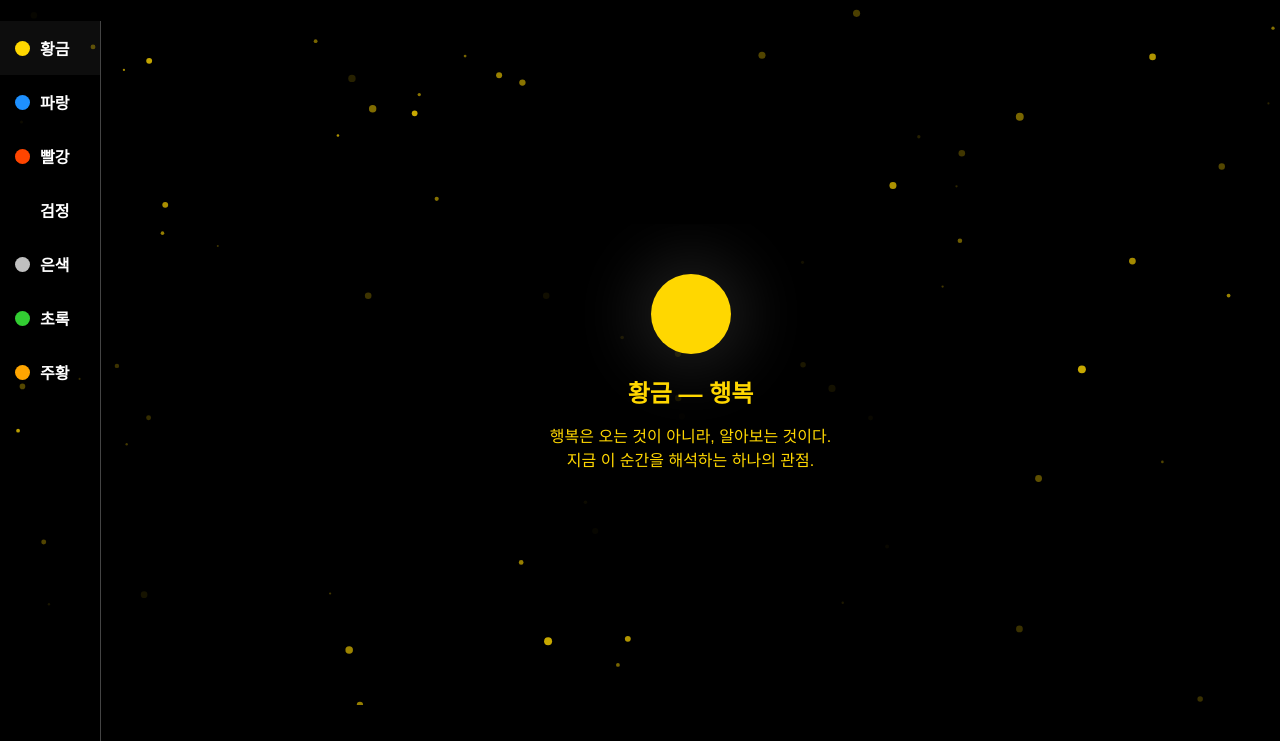
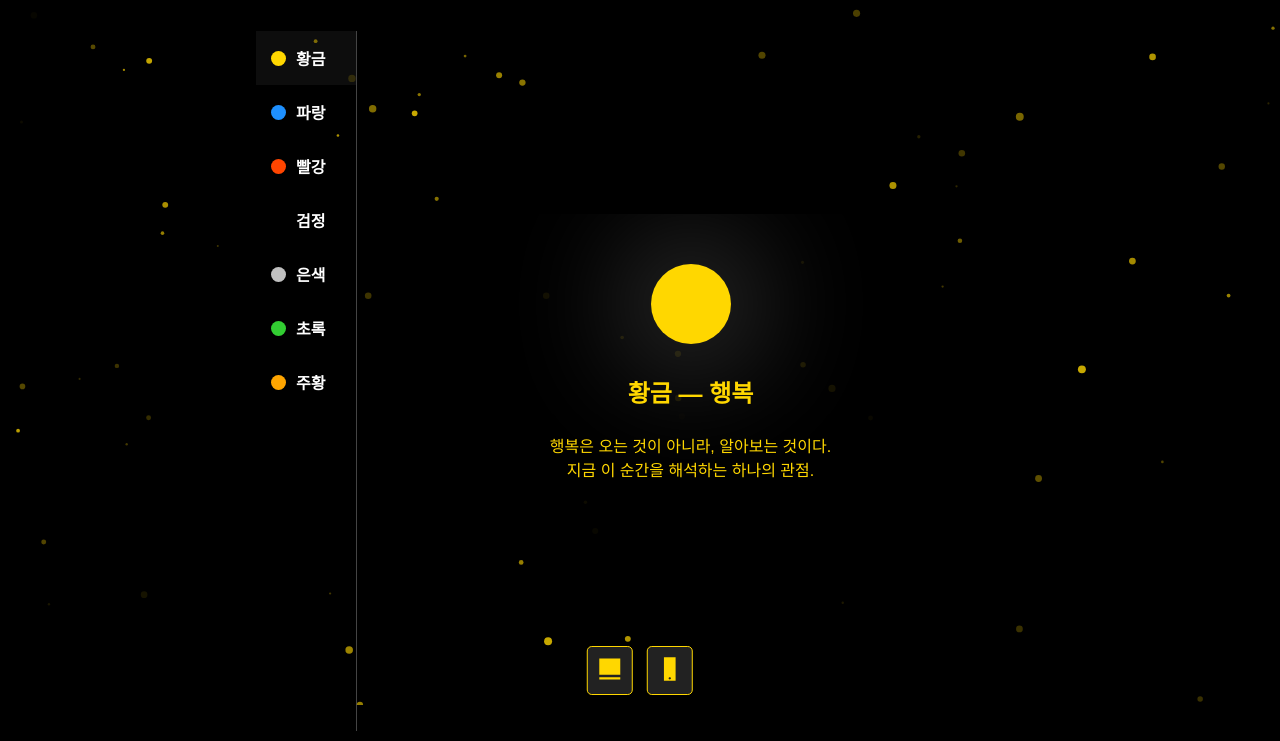
Before and after one commit to sodaus1213-png/eidos_code, a plain HTML site: page index.html in a window 1280 px wide. Shown: the part 95-836 px from the top of the page. Drawn offline with Linux system fonts and the light colour scheme.

Commit message:
Add files via upload

```diff
--- a/index.html
+++ b/index.html
@@ -12,30 +12,32 @@
     color: #fff;
     overflow-x: hidden;
     position: relative;
+    transition: max-width 0.3s ease;
   }
 
   header {
     text-align: center;
-    padding: 20px 10px 10px 10px;
+    padding: 20px 10px;
   }
   header h1 {
-    font-size: 2em;
     margin: 0;
     color: #fff;
+    font-size: 2em;
   }
   header p {
+    margin-top: 5px;
+    color: #ccc;
     font-size: 0.9em;
-    color: #ccc;
-    margin-top: 5px;
+    max-width: 600px;
   }
 
   .container {
     display: flex;
     flex-direction: row;
-    min-height: calc(100vh - 80px);
+    min-height: calc(100vh - 100px);
   }
 
-  /* 세로 탭 목록 */
+  /* 세로 탭 */
   .tabs {
     display: flex;
     flex-direction: column;
@@ -64,25 +66,28 @@
   .content {
     flex: 1;
     padding: 30px;
-    position: relative;
     display: flex;
     justify-content: center;
     align-items: center;
+    position: relative;
   }
   .tab-box {
     width: 90%;
     max-width: 400px;
     background: linear-gradient(180deg, rgba(0,0,0,0.8), rgba(0,0,0,0.95));
     clip-path: polygon(10% 0%, 90% 0%, 100% 100%, 0% 100%);
-    padding: 50px 20px 50px 20px;
+    padding: 50px 20px;
+    display: flex;
+    flex-direction: column;
+    align-items: center;
+    justify-content: center;
     text-align: center;
-    position: relative;
   }
   .circle {
     width: 80px;
     height: 80px;
     border-radius: 50%;
-    margin: 0 auto 20px auto;
+    margin-bottom: 20px;
     box-shadow: 0 0 60px 20px rgba(255,255,255,0.1);
   }
   .circle.spotlight {
@@ -97,7 +102,7 @@
     line-height: 1.5;
   }
 
-  /* 파티클 캔버스 */
+  /* 파티클 */
   #particles {
     position: fixed;
     top: 0;
@@ -106,6 +111,31 @@
     height: 100%;
     pointer-events: none;
     z-index: 0;
+  }
+
+  /* 하단 화면 모드 아이콘 */
+  #view-buttons {
+    position: fixed;
+    bottom: 10px;
+    left: 50%;
+    transform: translateX(-50%);
+    z-index: 1000;
+  }
+  #view-buttons button {
+    margin: 0 5px;
+    padding: 8px;
+    background: #222;
+    border: 1px solid gold;
+    border-radius: 5px;
+    cursor: pointer;
+  }
+  #view-buttons button:hover svg {
+    fill: #000;
+  }
+  #view-buttons svg {
+    width: 28px;
+    height: 28px;
+    fill: gold;
   }
 </style>
 </head>
@@ -131,14 +161,27 @@
 
   <div class="content" id="tab-content">
     <div class="tab-box">
-      <div class="circle" style="background:#FFD700;"></div>
+      <div class="circle spotlight" style="background:#FFD700;"></div>
       <h2>황금 — 행복</h2>
       <p>행복은 오는 것이 아니라, 알아보는 것이다.<br>지금 이 순간을 해석하는 하나의 관점.</p>
     </div>
   </div>
 </div>
 
+<!-- 하단 화면 모드 아이콘 -->
+<div id="view-buttons">
+  <!-- PC버전 아이콘 -->
+  <button onclick="setView('pc')">
+    <svg viewBox="0 0 24 24"><path d="M3 3h18v14H3V3zm0 16h18v2H3v-2z"/></svg>
+  </button>
+  <!-- 모바일버전 아이콘 -->
+  <button onclick="setView('mobile')">
+    <svg viewBox="0 0 24 24"><path d="M7 2h10v20H7V2zm5 19c.55 0 1-.45 1-1s-.45-1-1-1-1 .45-1 1 .45 1 1 1z"/></svg>
+  </button>
+</div>
+
 <script>
+  // 탭 데이터
   const tabs = document.querySelectorAll('.tab');
   const content = document.getElementById('tab-content');
 
@@ -167,7 +210,7 @@
     });
   });
 
-  // 황금 먼지 파티클
+  // 파티클
   const canvas = document.getElementById('particles');
   const ctx = canvas.getContext('2d');
   let particlesArray = [];
@@ -197,7 +240,6 @@
       ctx.fill();
       p.x += p.speedX;
       p.y += p.speedY;
-
       if(p.x > canvas.width) p.x=0;
       if(p.x <0) p.x=canvas.width;
       if(p.y>canvas.height) p.y=0;
@@ -207,10 +249,20 @@
   }
 
   window.addEventListener('resize', initParticles);
-
   initParticles();
   animateParticles();
 
+  // 화면 모드 버튼
+  function setView(type){
+    let width;
+    switch(type){
+      case 'pc': width=1200; break;
+      case 'mobile': width=768; break;
+    }
+    document.body.style.maxWidth = width + 'px';
+    document.body.style.margin = '0 auto';
+  }
+  setView('mobile'); // 초기값 모바일
 </script>
 
 </body>
```
